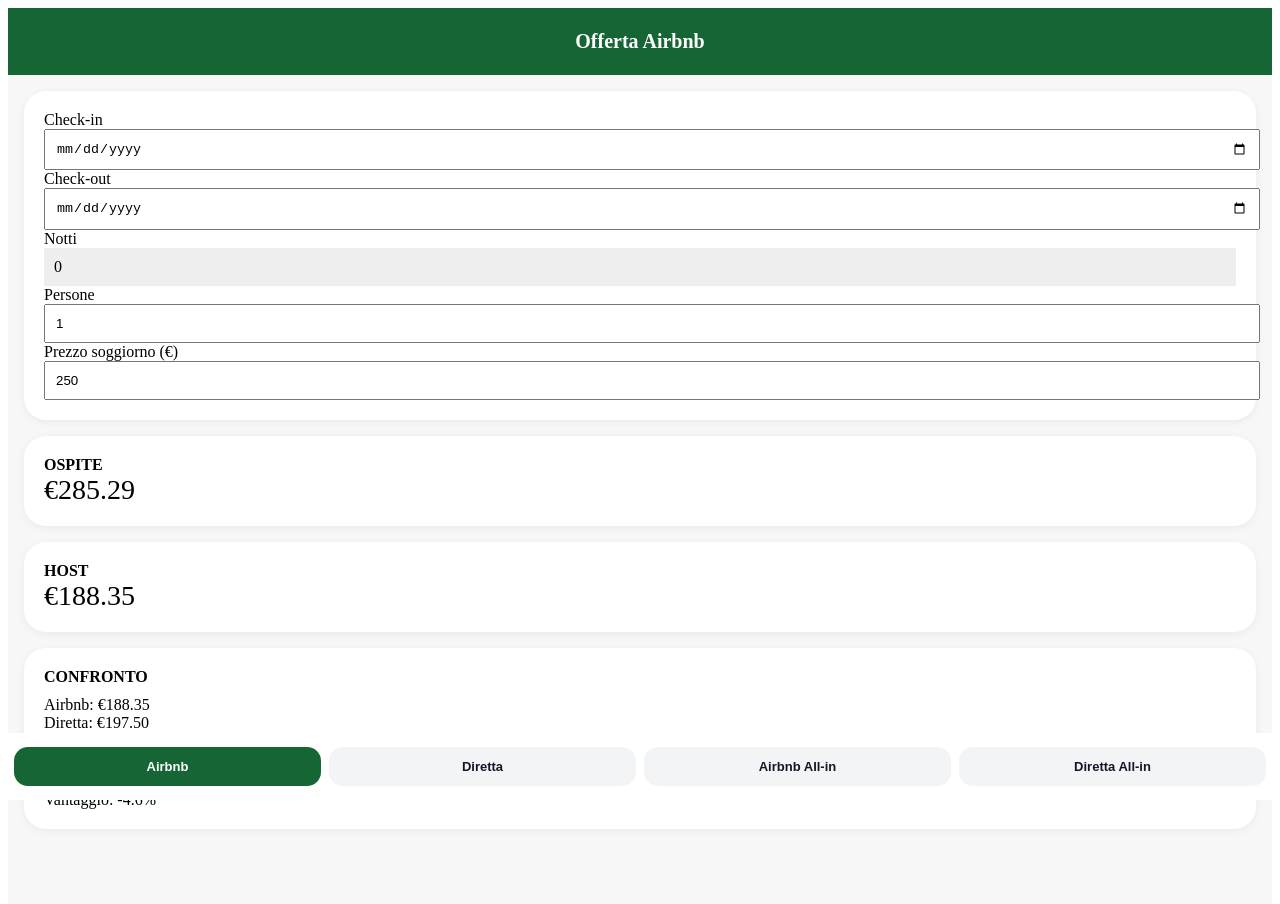
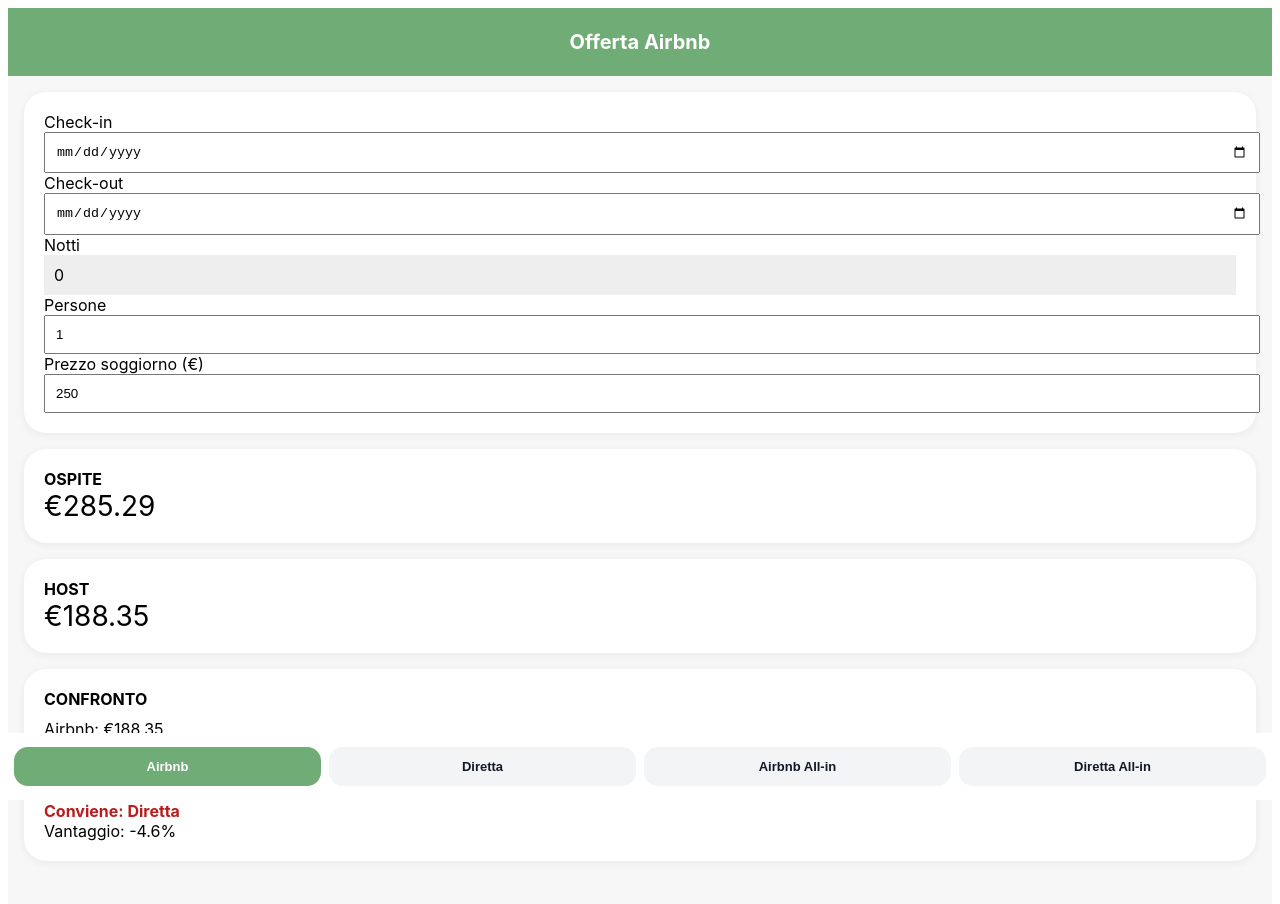
Before and after one commit to danix87sp/calcolatore-romolhouse, a React (Vite) app: page / in a window 1280 px wide. Shown: the top 904 px of the page. Built offline with nearby package versions, Linux system fonts and the light colour scheme.

Commit message:
Update App.jsx

```diff
--- a/App.jsx
+++ b/App.jsx
@@ -35,9 +35,7 @@
   const nightsForTax = Math.min(nights, maxNightsTax);
   const touristTax = persons * nightsForTax * cityTax;
 
-  // =====================
   // AIRBNB STANDARD
-  // =====================
   const guestFee = price * airbnbGuestFeeRate;
   const totalGuest = price + guestFee + touristTax;
 
@@ -47,15 +45,11 @@
 
   const netAirbnb = price - hostFee - vat - cedolare;
 
-  // =====================
   // DIRETTA STANDARD
-  // =====================
   const directTotal = price + touristTax;
   const directNet = (price - touristTax) * (1 - taxRate);
 
-  // =====================
   // AIRBNB ALL-IN
-  // =====================
   const priceWithoutTaxAirbnb = finalPrice - touristTax;
   const baseAirbnb =
     priceWithoutTaxAirbnb / (1 + airbnbGuestFeeRate);
@@ -67,16 +61,12 @@
   const netAirbnbAI =
     baseAirbnb - hostFeeAI - vatAI - cedolareAI;
 
-  // =====================
   // DIRETTA ALL-IN
-  // =====================
   const baseDirectAI = finalPrice - touristTax;
   const netDirectAI =
     baseDirectAI * (1 - taxRate);
 
-  // =====================
   // CONFRONTO
-  // =====================
   const isAllIn =
     tab === "airbnb_ai" || tab === "direct_ai";
 
@@ -93,7 +83,7 @@
   const best = difference > 0 ? "Airbnb" : "Diretta";
 
   const bestColor =
-    difference > 0 ? "#166534" : "#b91c1c";
+    difference > 0 ? "#70AC76" : "#b91c1c";
 
   // HEADER
   function HeaderTitle() {
@@ -116,7 +106,7 @@
     padding: "12px",
     borderRadius: "14px",
     border: "none",
-    background: active ? "#166534" : "#f3f4f6",
+    background: active ? "#70AC76" : "#f3f4f6",
     color: active ? "white" : "#111827",
     fontWeight: "600",
     cursor: "pointer",
@@ -130,11 +120,28 @@
     boxShadow: "0 2px 8px rgba(0,0,0,0.06)"
   };
 
+  const fontFamily = "'Inter', system-ui, sans-serif";
+
   return (
-    <div style={{ background: "#f7f7f7", minHeight: "100vh", paddingBottom: "110px" }}>
-
+    <div
+      style={{
+        background: "#f7f7f7",
+        minHeight: "100vh",
+        paddingBottom: "110px",
+        fontFamily
+      }}
+    >
       {/* HEADER */}
-      <div style={{ background: "#166534", color: "white", padding: "22px", textAlign: "center", fontWeight: "700", fontSize: "20px" }}>
+      <div
+        style={{
+          background: "#70AC76",
+          color: "white",
+          padding: "22px",
+          textAlign: "center",
+          fontWeight: "700",
+          fontSize: "20px"
+        }}
+      >
         {HeaderTitle()}
       </div>
 
@@ -218,7 +225,18 @@
       </div>
 
       {/* TAB */}
-      <div style={{ position: "fixed", bottom: 0, left: 0, right: 0, background: "white", padding: 14, display: "flex", gap: 8 }}>
+      <div
+        style={{
+          position: "fixed",
+          bottom: 0,
+          left: 0,
+          right: 0,
+          background: "white",
+          padding: 14,
+          display: "flex",
+          gap: 8
+        }}
+      >
         <button onClick={() => setTab("airbnb")} style={buttonStyle(tab === "airbnb")}>Airbnb</button>
         <button onClick={() => setTab("direct")} style={buttonStyle(tab === "direct")}>Diretta</button>
         <button onClick={() => setTab("airbnb_ai")} style={buttonStyle(tab === "airbnb_ai")}>Airbnb All-in</button>
```
